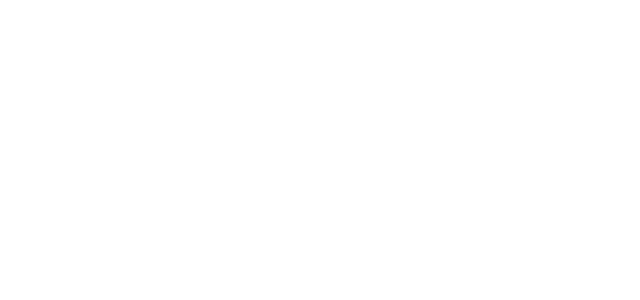
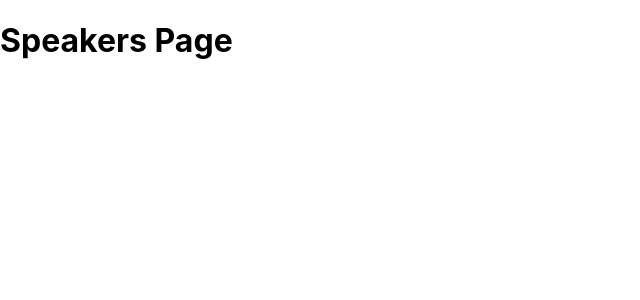
Before and after one commit to Nlopez4/audiophile, a React (Create React App) app: page /speakers in a window 1280 px wide. Before the commit this address had no page. Shown: the top 300 px of the page, without its empty margins (0-640 px from the left). Built offline with nearby package versions, Linux system fonts and the light colour scheme.

Commit message:
add files and routes for pages

```diff
--- a/src/pages/cart/index.js
+++ b/src/pages/cart/index.js
@@ -0,0 +1,12 @@
+import React from 'react';
+import './styles.css';
+
+function CartPage() {
+    return (
+        <div className="cart-container">
+            <h1>Cart Page</h1>
+        </div>
+    )
+}
+
+export default CartPage;
--- a/src/pages/earphones/index.js
+++ b/src/pages/earphones/index.js
@@ -0,0 +1,12 @@
+import React from 'react';
+import './styles.css';
+
+function EarphonesPage() {
+    return (
+        <div className="earphones-container">
+            <h1>Earphones Page</h1>
+        </div>
+    )
+}
+
+export default EarphonesPage;
--- a/src/pages/headphones/index.js
+++ b/src/pages/headphones/index.js
@@ -0,0 +1,12 @@
+import React from 'react';
+import './styles.css';
+
+function HeadphonesPage() {
+    return (
+        <div className="headphones-container">
+            <h1>Headphones Page</h1>
+        </div>
+    )
+}
+
+export default HeadphonesPage;
--- a/src/pages/index.js
+++ b/src/pages/index.js
@@ -2,12 +2,20 @@ import React from 'react';
 import { BrowserRouter as Router, Routes, Route}
     from 'react-router-dom';
 import HomePage from './home/index';
+import CartPage from './cart/index';
+import EarphonesPage from './earphones/index';
+import HeadphonesPage from './headphones/index';
+import SpeakersPage from './speakers/index';
 
 function AllPages() {
     return (
         <Router>
             <Routes>
             <Route exact path='/' exact element={<HomePage />} />
+            <Route exact path='/cart' exact element={<CartPage />} />
+            <Route exact path='/earphones' exact element={<EarphonesPage />} />
+            <Route exact path='/headphones' exact element={<HeadphonesPage />} />
+            <Route exact path='/speakers' exact element={<SpeakersPage />} />
             </Routes>
         </Router>
     )
--- a/src/pages/speakers/index.js
+++ b/src/pages/speakers/index.js
@@ -0,0 +1,12 @@
+import React from 'react';
+import './styles.css';
+
+function SpeakersPage() {
+    return (
+        <div className="speakers-container">
+            <h1>Speakers Page</h1>
+        </div>
+    )
+}
+
+export default SpeakersPage;
```
